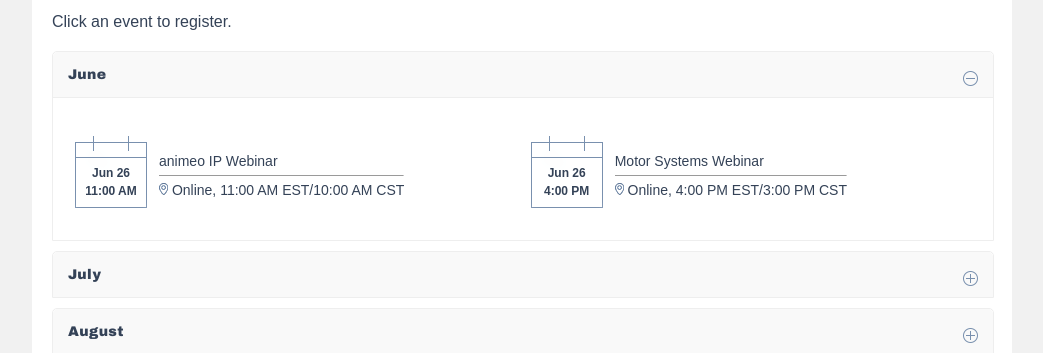
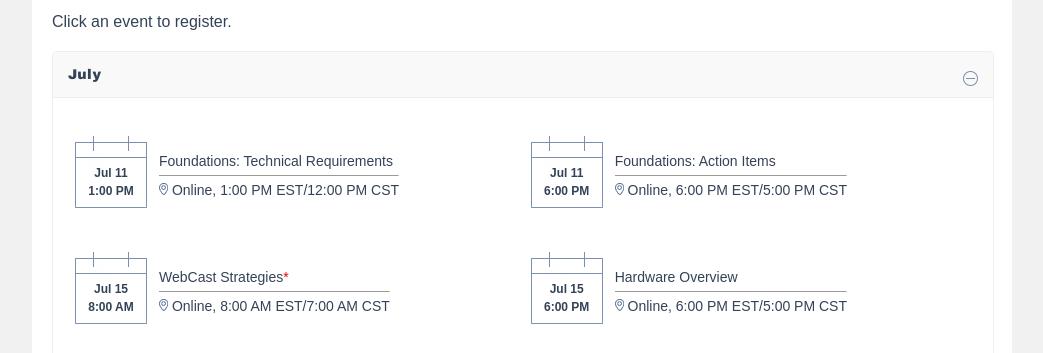
Before and after one commit to stephenburgess8/webinar-page, a plain HTML site: page index.html in a window 1280 px wide. Shown: the part 555-908 px from the top of the page, without its empty margins (118-1161 px from the left). Drawn offline with nearby package versions, Linux system fonts and the light colour scheme.

Commit message:
Finish making generic version

```diff
--- a/index.html
+++ b/index.html
@@ -34,6 +34,8 @@
                 <li>Foundations: What to Expect in a Webinar</li>
                 <li>Foundations: How to Get the Most Out of a Webinar</li>
                 <li>Foundations: Technical Requirements for Watching a Webinar</li>
+                <li>Foundations: Look your best! Self-Care for Webcasting</li>
+                <li>Foundations: Action Items- Next Steps for your Viewers</li>
             </ul>
             </div>
         </section>
@@ -47,91 +49,71 @@
             <ul>
                 <li>
                     <h4>
-                        TruePerformance Manual Shade System
+                        WebCast Strategies and Technologies
                     </h4>
                     <ul>
                         <li>
-                            Review and hands-on activities
+                            Learn about the latest WebCast technologies and how to successfully broadcast your webinar
                         </li>
                     </ul>
                 </li>
                 <li>
                     <h4>
-                        TrueTech Motorized Shade System
+                        Connecting with your Audience
                     </h4>
                     <ul>
                         <li>
-                            Review and hands-on activities
+                            Use social media and other promotional outlets to reach your target audience
+                        </li>
+                        <li>
+                            Boost audience involvement and get feedback to produce even better webinars
                         </li>
                     </ul>
                 </li>
                 <li>
                     <h4>
-                        TrueOutlook Motorized Shade System
+                        Presentation Tips and Tricks
                     </h4>
                     <ul>
                         <li>
-                            Review and hands-on activities
+                            Create visually engaging presentations without overwhelming your viewers
+                        </li>
+                        <li>
+                            Present your webcam feed as an overlay during your presentation
+                        </li>
+                        <li>
+                            How to optimize for small screen sizes
                         </li>
                     </ul>
                 </li>
                 <li>
                     <h4>
-                        TrueTech Standard Motors
+                        Hardware Overview
                     </h4>
                     <ul>
                         <li>
-                            Take a look at the standard motor, discuss planning options and technical concerns
+                            Our team's suggested hardware suite optimizing quality for value
                         </li>
                     </ul>
                 </li>
                 <li>
                     <h4>
-                        TrueTech RTS Motors
+                        Annual Webinar Convention*
                     </h4>
                     <ul>
                         <li>
-                            Review RTS options for SWFcontract, look at project planning, and participate in troubleshooting activities TrueTech Intelligent Motors
+                            Attend seminars and presentations from industry rockstars
                         </li>
                         <li>
-                            Take a look at the new RS485 motor series by Somfy, plan a project, set up laptops, and review programming steps
+                            Find your community with webcasters from across the United States
                         </li>
                         <li>
-                            Take a beginning look at the new animeo IP control and commissioning tool for RS485 motors
+                            Socialize in the luxurious Grand Meeting Hotel
                         </li>
                         <li>
-                            Perform project planning and layout
+                            Build a network and expand your reach
                         </li>
-                    </ul>
-                </li>
-                <li>
-                    <h4>
-                        Specifying SWFcontract
-                    </h4>
-                    <ul>
-                        <li>
-                            Take a look at SWFcontract options, and review specifying tips, substitution requests, and VE options
-                        </li>
-                    </ul>
-                </li>
-                <li>
-                    <h4>
-                        Phifer (In Middleton only)
-                    </h4>
-                    <ul>
-                        <li>
-                            Learn who Phifer is, discuss fabric specifications, options, and how to read technical data for fabrics Somfy
-                        </li>
-                    </ul>
-                </li>
-                <li>
-                    <h4>
-                        Somfy
-                    </h4>
-                    <ul>
-                        <li>
-                            Learn the Somfy story, quality testing methods, and strong architectural partnership
-                        </li>
+                        <li>*Now accepting papers!</li>
                     </ul>
                 </li>
             </ul>
@@ -143,79 +125,37 @@
             <img src="images/plus.png" alt="Expand" class="icon-expand-contract" />
             </h2>
             <div class="training-summary accordion-content">
-            <h3>Courses Offered in 2015 (Can be selected based on your interests and job requirements.)</h3>
+            <h3>Current Courses</h3>
             <ul>
                 <li>
                     <h4>
-                        SWFcontract Motorized Systems - Solar, Horizontals, and Soft
+                        Promoting your Webinars
                     </h4>
                     <ul>
                         <li>
-                            Tips and tricks in installation
+                            Google AdWords Tips to get the Most Return from your Advertising Budget
                         </li>
                         <li>
-                            TrueOutlook installation
+                            Hard-Copy Advertising- Getting word out to the local community
+                        </li>
+                        <li>
+                            Being a part of the Online Webinar Community
                         </li>
                     </ul>
                 </li>
                 <li>
                     <h4>
-                        SWFcontract Specifications and the Competition
+                        Making a Website for your Webinar Series
                     </h4>
                     <ul>
                         <li>
-                            Review building control options and their differences
-                        </li>
-                    </ul>
-                </li>
-                <li>
-                    <h4>
-                        SWFcontract Specifications
-                    </h4>
-                    <ul>
-                        <li>
-                            How to get that job - a great partnership
-                        </li>
-                    </ul>
-                </li>
-                <li>
-                    <h4>
-                        SWFcontract TrueTech
-                    </h4>
-                    <ul>
-                        <li>
-                            RTS motor programming and motor mode identification
+                            Considerations and priorities when making your website
                         </li>
                         <li>
-                            Standard motor - how to plan it, project planning, and discussions with an electrician
+                            SEO Optimization
                         </li>
                         <li>
-                            Standard motor controls
-                        </li>
-                    </ul>
-                </li>
-                <li>
-                    <h4>
-                        SWFcontract Intelligent Motor Options
-                    </h4>
-                    <ul>
-                        <li>
-                            Physically lay out a wiring installation: tips and tricks
-                        </li>
-                        <li>
-                            RS485 motors programming
-                        </li>
-                        <li>
-                            animeo IP: build a system, commission the animeo IP, programming
-                        </li>
-                        <li>
-                            Activities: Your laptop and six stations
-                        </li>
-                        <li>
-                            Somfy: provide a basics animeo IP course
-                        </li>
-                        <li>
-                            animeo IP and standard SDN: project planning and layout discussion&mdash;how to get it right the first time
+                            Industry Standards
                         </li>
                     </ul>
                 </li>
@@ -249,9 +189,6 @@
                                 On the Item Selection section pages, make sure you select the track registration that best reflects your role and interests. Then, review your pre-selected session registrations.
                             </li>
                             <li>
-                                On the Guest Information page, click ADD GUEST if you are bringing additional attendees. Fill out their registration information, select a track registration, and review their session registrations.
-                            </li>
-                            <li>
                                 On the Hotel Request page, select Yes if you need to reserve a hotel room, and then fill out the additional required information.
                             </li>
                         </ul>
@@ -261,7 +198,7 @@
                     </li>
                 </ol>
                 <h2>Need Help?</h2>
-                <p>Email for Support: <a href="mailto:swfcontracttraining@swfcontract.com">SWFcontractTraining@swfcontract.com</a></p>
+                <p>Email for Support: <a href="mailto:stephenburgess8@gmail.com">Webmaster</a></p>
             </section>
         </main>
         <script src="http://ajax.googleapis.com/ajax/libs/jquery/1.11.2/jquery.min.js"></script>
--- a/js/main.js
+++ b/js/main.js
@@ -28,60 +28,37 @@ function populateEvents() {
 	var eventDates = [
 		[
 			{
-				"month": "June"
-			},
-			{
-				"date": moment("2015-06-26 11"),
-				"description" : "animeo IP Webinar",
-				"location" : "Online",
-				"link" : "https://www.surveymonkey.com/s/YZWH28H"
-			},
-			{
-				"date": moment("2015-06-26 16"),
-				"description" : "Motor Systems Webinar",
-				"location" : "Online",
-				"link" : "https://www.surveymonkey.com/s/YZGWBQ8"
-			}
-		],
-		[
-			{
 				"month": "July"
 			},
 			{
-				"date": moment("2015-07-10 11"),
-				"description" : "TruePerformance Webinar",
+				"date": moment("2015-07-11 13"),
+				"description" : "Foundations: Technical Requirements",
 				"location" : "Online",
-				"link" : "https://www.surveymonkey.com/s/63RJMF9"
+				"link" : "http://sburgess.us"
 			},
 			{
-				"date": moment("2015-07-10 16"),
-				"description" : "RTS Motor Webinar",
+				"date": moment("2015-07-11 18"),
+				"description" : "Foundations: Action Items",
 				"location" : "Online",
-				"link" : "https://www.surveymonkey.com/s/6GXF9W9"
+				"link" : "http://sburgess.us"
 			},
 			{
-				"date": moment("2015-07-17 11"),
-				"description" : "animeo IP Webinar",
+				"date": moment("2015-07-15 08"),
+				"description" : "WebCast Strategies<span style='color:#E60505;'>*</span>",
 				"location" : "Online",
-				"link" : "https://www.surveymonkey.com/s/5RJLGF5"
+				"link" : "#July"
 			},
 			{
-				"date": moment("2015-07-17 16"),
-				"description" : "RTS Motor Webinar",
+				"date": moment("2015-07-15 18"),
+				"description" : "Hardware Overview",
 				"location" : "Online",
-				"link" : "https://www.surveymonkey.com/s/5RWCJ6S"
+				"link" : "http://sburgess.us"
 			},
 			{
-				"date": moment("2015-07-24 11"),
-				"description" : "Intelligent-RS485 Motor Webinar",
+				"date": moment("2015-07-26 18"),
+				"description" : "Promoting your Webinars",
 				"location" : "Online",
-				"link" : "https://www.surveymonkey.com/s/5RT96KT"
-			},
-			{
-				"date": moment("2015-07-24 16"),
-				"description" : "Motor Systems Webinar",
-				"location" : "Online",
-				"link" : "https://www.surveymonkey.com/s/5RMSNHF"
+				"link" : "http://sburgess.us"
 			}
 		],
 		[
@@ -89,48 +66,48 @@ function populateEvents() {
 				"month": "August"
 			},
 			{
-				"date": moment("2015-08-07 11"),
-				"description" : "Intelligent-RS485 Motor Webinar",
+				"date": moment("2015-08-02 09"),
+				"description" : "Foundations: What to Expect",
 				"location" : "Online",
-				"link" : "https://www.surveymonkey.com/s/5RNTBBB"
+				"link" : "http://sburgess.us"
 			},
 			{
-				"date": moment("2015-08-07 16"),
-				"description" : "Standard Motor Webinar",
+				"date": moment("2015-08-02 17"),
+				"description" : "Foundations: Look your best!",
 				"location" : "Online",
-				"link" : "https://www.surveymonkey.com/s/5RGW26P"
+				"link" : "http://sburgess.us"
+			},
+			{
+				"date": moment("2015-08-20 07"),
+				"description" : "WebCast Strategies and Technologies<span style='color:#E60505;'>*</span>",
+				"location" : "Online",
+				"link" : "#August"
+			},
+			{
+				"date": moment("2015-08-20 19"),
+				"description" : "Making a Website for your Webinar Series",
+				"location" : "Online",
+				"link" : "http://sburgess.us"
 			},
 			{
 				"month" : "Aug",
-				"date" : "12-14",
+				"date" : "22-24",
 				"time" : "8:00 AM",
-				"description" : "Level 2 Training",
-				"location" : "Middleton, WI",
-				"link" : "http://www.cvent.com/d/1rqx3n"
+				"description" : "Annual Webinar Convention",
+				"location" : "Madison, WI",
+				"link" : "http://sburgess.us"
 			},
 			{
-				"date": moment("2015-08-21 11"),
-				"description" : "animeo IP Webinar",
+				"date": moment("2015-08-29 11"),
+				"description" : "Presentation Tips and Tricks",
 				"location" : "Online",
-				"link" : "https://www.surveymonkey.com/s/5RPS2YC"
+				"link" : "http://sburgess.us"
 			},
 			{
-				"date": moment("2015-08-21 16"),
-				"description" : "Standard Motor Webinar",
+				"date": moment("2015-08-29 18"),
+				"description" : "Connecting with your Audience<span style='color:#E60505;'>*</span>",
 				"location" : "Online",
-				"link" : "https://www.surveymonkey.com/s/5TK2X3G"
-			},
-			{
-				"date": moment("2015-08-28 11"),
-				"description" : "Standard Motor Webinar",
-				"location" : "Online",
-				"link" : "https://www.surveymonkey.com/s/5TVNTTK"
-			},
-			{
-				"date": moment("2015-08-28 16"),
-				"description" : "Motor Systems Webinar",
-				"location" : "Online",
-				"link" : "https://www.surveymonkey.com/s/5TDDV92"
+				"link" : "#August"
 			}
 		],
 		[
@@ -138,36 +115,36 @@ function populateEvents() {
 				"month": "September"
 			},
 			{
-				"date": moment("2015-09-04 11"),
-				"description" : "TrueOutlook Webinar",
+				"date": moment("2015-09-07 10"),
+				"description" : "Foundations: Deciding on a Webinar",
 				"location" : "Online",
-				"link" : "https://www.surveymonkey.com/s/5T22Y7Q"
+				"link" : "http://sburgess.us"
 			},
 			{
-				"date": moment("2015-09-04 16"),
-				"description" : "animeo IP Webinar",
+				"date": moment("2015-09-07 19"),
+				"description" : "Hardware Overview",
 				"location" : "Online",
-				"link" : "https://www.surveymonkey.com/s/5TJFCM2"
+				"link" : "http://sburgess.us"
 			},
 			{
-				"date": moment("2015-09-18 11"),
-				"description" : "Intelligent-RS485 Motor Webinar",
+				"date": moment("2015-09-17 09"),
+				"description" : "Presentation Tips and Tricks",
 				"location" : "Online",
-				"link" : "https://www.surveymonkey.com/s/5TWXKCK"
+				"link" : "http://sburgess.us"
 			},
 			{
-				"date": moment("2015-09-18 16"),
-				"description" : "TrueOutlook Webinar",
+				"date": moment("2015-09-17 15"),
+				"description" : "Foundations: Get the Most<span style='color:#E60505;'>*</span>",
 				"location" : "Online",
-				"link" : "https://www.surveymonkey.com/s/5TRF72V"
+				"link" : "#September"
 			},
 			{
 				"month" : "Sep",
-				"date" : "23-25",
+				"date" : "26-28",
 				"time" : "8:00 AM",
-				"description" : "Level 3 Training<span style='color:#E60505;'>*</span>",
-				"location" : "Middleton, WI",
-				"link" : "#September"
+				"description" : "Annual Webinar Convention",
+				"location" : "Madison, WI",
+				"link" : "http://sburgess.us"
 			}
 		],
 		[
@@ -175,106 +152,46 @@ function populateEvents() {
 				"month": "October"
 			},
 			{
-				"date": moment("2015-10-02 11"),
-				"description" : "TruePerformance Webinar",
+				"date": moment("2015-10-01 12"),
+				"description" : "WebCast Strategies and Technologies",
 				"location" : "Online",
-				"link" : "https://www.surveymonkey.com/s/5TMYPM8"
+				"link" : "http://sburgess.us"
 			},
 			{
-				"date": moment("2015-10-02 16"),
-				"description" : "Selecting Motorization Webinar",
+				"date": moment("2015-10-01 16"),
+				"description" : "Foundations: Deciding on a Webinar",
 				"location" : "Online",
-				"link" : "https://www.surveymonkey.com/s/5T3MX3N"
+				"link" : "http://sburgess.us"
 			},
 			{
-				"month" : "Oct",
-				"date" : "5-7",
-				"time" : "8:00 AM",
-				"description" : "Level 2 Training<span style='color:#E60505;'>*</span>",
-				"location" : "Somfy, CA",
+				"date": moment("2015-10-16 06"),
+				"description" : "Special Lecture by Steve Bezos<span style='color:#E60505;'>*</span>",
+				"location" : "Online",
 				"link" : "#October"
 			},
 			{
-				"month" : "Oct",
-				"date" : "7-9",
-				"time" : "8:00 AM",
-				"description" : "Level 2 Training<span style='color:#E60505;'>*</span>",
-				"location" : "Somfy, CA",
+				"date": moment("2015-10-16 21"),
+				"description" : "Special Webinar: In the News<span style='color:#E60505;'>*</span>",
+				"location" : "Online",
 				"link" : "#October"
 			},
 			{
-				"date": moment("2015-10-16 11"),
-				"description" : "TrueOutlook Webinar",
+				"date": moment("2015-10-22 13"),
+				"description" : "Foundations: Action Items",
 				"location" : "Online",
-				"link" : "https://www.surveymonkey.com/s/5TH2NXC"
+				"link" : "http://sburgess.us"
 			},
 			{
-				"date": moment("2015-10-16 16"),
-				"description" : "Selecting Motorization Webinar",
+				"date": moment("2015-10-22 22"),
+				"description" : "Foundations: What to Expect",
 				"location" : "Online",
-				"link" : "https://www.surveymonkey.com/s/5T6JBMW"
+				"link" : "http://sburgess.us"
 			},
 			{
-				"month" : "Oct",
-				"date" : "21-23",
-				"time" : "8:00 AM",
-				"description" : "Level 2 Training<span style='color:#E60505;'>*</span>",
-				"location" : "TBD",
-				"link" : "#October"
-			},
-			{
-				"date": moment("2015-10-30 11"),
-				"description" : "Standard Motor Webinar",
+				"date": moment("2015-10-31 23"),
+				"description" : "Special Webinar: Halloween Promotions",
 				"location" : "Online",
-				"link" : "https://www.surveymonkey.com/s/5TH2NXC"
-			},
-			{
-				"date": moment("2015-10-30 16"),
-				"description" : "RTS Motor Webinar",
-				"location" : "Online",
-				"link" : "https://www.surveymonkey.com/s/5MLKR9H"
-			}
-		],
-		[
-			{
-				"month": "November"
-			},
-			{
-				"date": moment("2015-11-06 11"),
-				"description" : "animeo IP Webinar",
-				"location" : "Online",
-				"link" : "https://www.surveymonkey.com/s/5M99ZGF"
-			},
-			{
-				"date": moment("2015-11-06 16"),
-				"description" : "TrueOutlook Webinar",
-				"location" : "Online",
-				"link" : "https://www.surveymonkey.com/s/5M2QQCT"
-			},
-			{
-				"date": moment("2015-11-20 11"),
-				"description" : "Motor Systems Webinar",
-				"location" : "Online",
-				"link" : "https://www.surveymonkey.com/s/5MJST2N"
-			},
-			{
-				"date": moment("2015-11-20 16"),
-				"description" : "Intelligent-RS485 Motor Webinar",
-				"location" : "Online",
-				"link" : "https://www.surveymonkey.com/s/5MQ6BJ9"
-			}
-		],
-		[
-			{
-				"month": "December"
-			},
-			{
-				"month" : "Dec",
-				"date" : "2-4",
-				"time" : "8:00 AM",
-				"description" : "Level 2 Training<span style='color:#E60505;'>*</span>",
-				"location" : "Somfy, FL",
-				"link" : "#December"
+				"link" : "http://sburgess.us"
 			}
 		]
 	];
```
